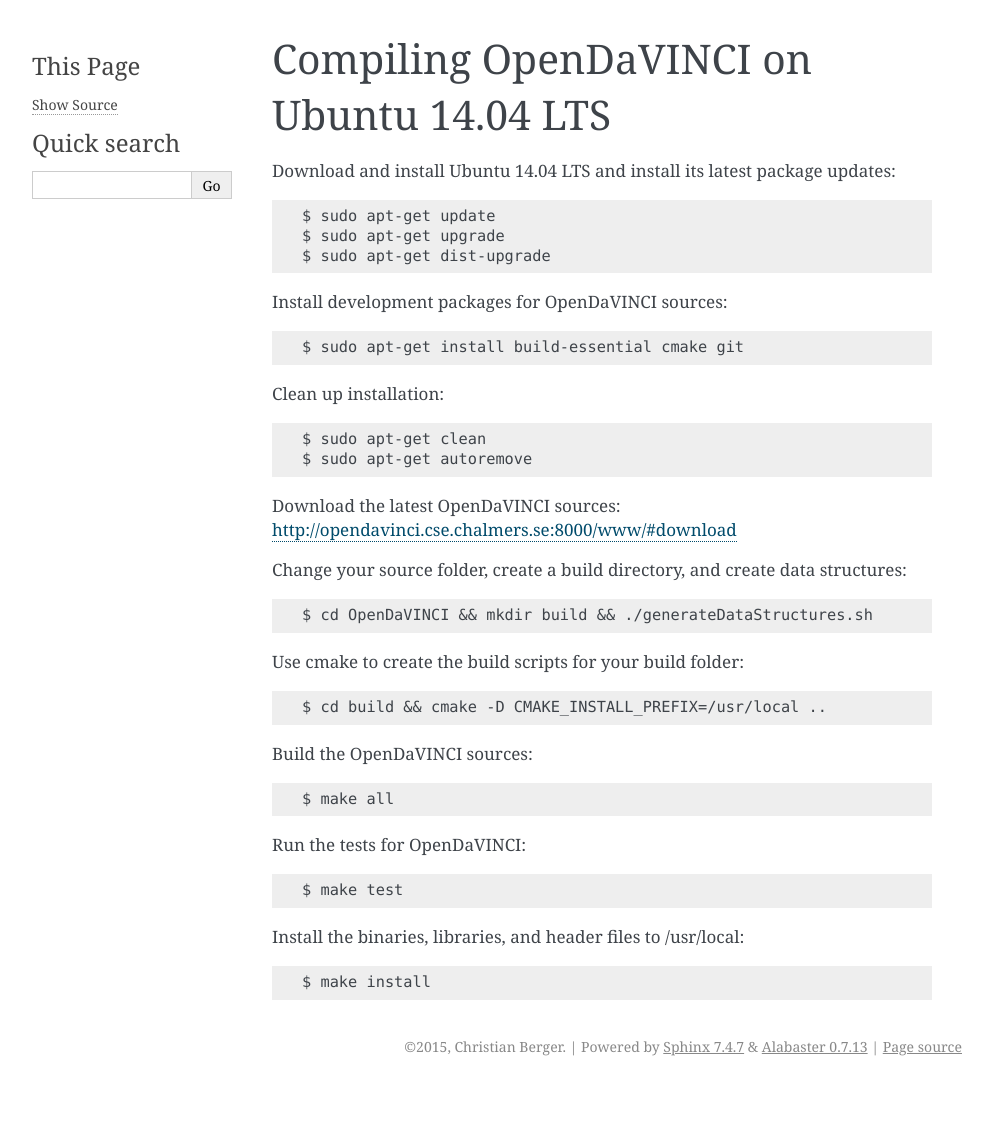
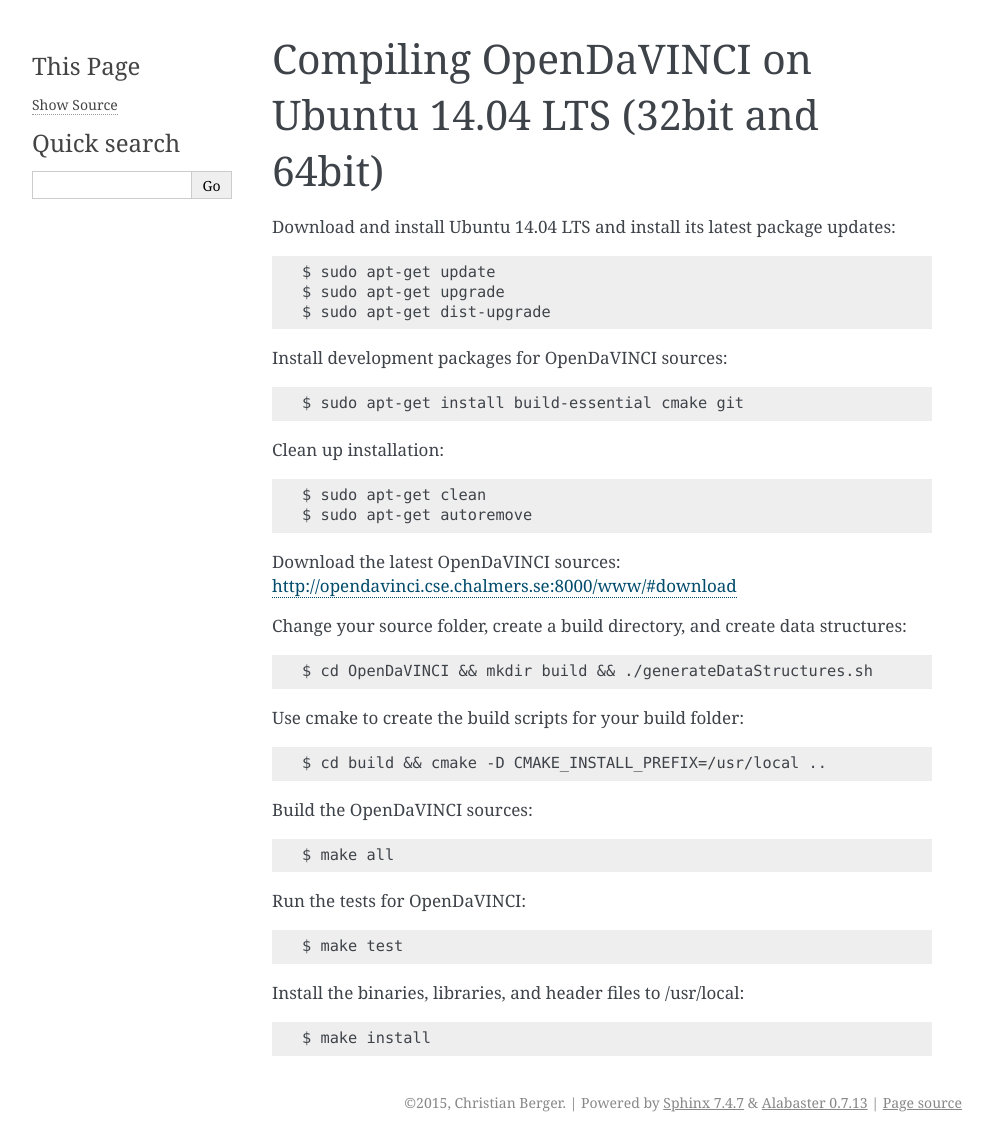
Before and after one commit to se-research/OpenDaVINCI, a Sphinx documentation site: the page built from docs/installation.ubuntu-14.04.rst, in a window 1280 px wide. Shown: the whole page, without its empty margins (148-1141 px from the left). Built offline with Sphinx 7.4.7, drawn with Linux system fonts in a browser that asks for light colours; before the commit the page ends 1086 px from its top, so only the background shows below that.

Commit message:
* Added 32 bit and 64 bit

```diff
--- a/docs/installation.ubuntu-14.04.rst
+++ b/docs/installation.ubuntu-14.04.rst
@@ -1,5 +1,5 @@
-Compiling OpenDaVINCI on Ubuntu 14.04 LTS
-=========================================
+Compiling OpenDaVINCI on Ubuntu 14.04 LTS (32bit and 64bit)
+===========================================================
 
 Download and install Ubuntu 14.04 LTS and install its latest package updates::
 
```
